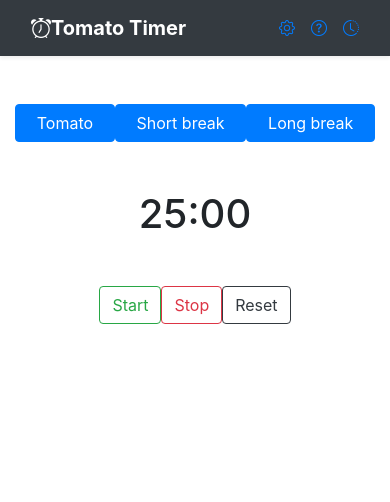
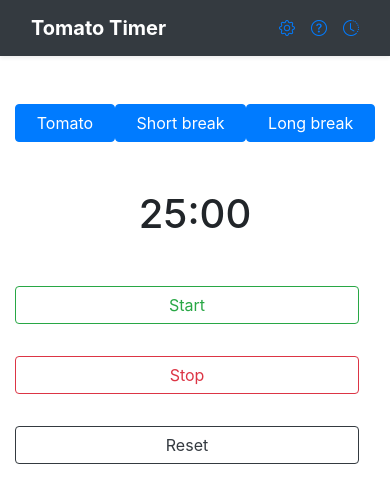
Before and after one commit to dr-star/tomato-timer, an Angular app: page / in a window 390 px wide. Shown: the top 502 px of the page. Built offline with nearby package versions, Linux system fonts and the light colour scheme.

Commit message:
Improve media query for mobile

```diff
--- a/src/app/app.component.css
+++ b/src/app/app.component.css
@@ -0,0 +1,7 @@
+.wrapper {
+  display: flex;
+  flex-direction: row;
+  align-items: stretch;
+  width: 100%;
+  height: 5em;
+}
--- a/src/app/app.component.html
+++ b/src/app/app.component.html
@@ -1,6 +1,7 @@
 <app-header (timerDurationChanged)="resetTimer()"></app-header>
+<div class="wrapper">
+  <div class="container">
+    <app-timer></app-timer>
 
-<div class="container mt-5">
-<app-timer></app-timer>
-
+  </div>
 </div>
--- a/src/app/header/header.component.css
+++ b/src/app/header/header.component.css
@@ -0,0 +1,3 @@
+@media (max-width: 425px) {
+  #icon_header {display:none;}
+}
--- a/src/app/header/header.component.html
+++ b/src/app/header/header.component.html
@@ -1,8 +1,8 @@
 <header>
-  <div class="navbar navbar-dark bg-dark shadow-sm">
+  <div class="navbar navbar-dark bg-dark shadow-sm mb-5">
     <div class="container">
       <a href="#" class="navbar-brand d-flex align-items-center">
-        <i class="bi-alarm"></i>
+        <i id="icon_header" class="bi-alarm mr-2"></i>
         <strong>Tomato Timer</strong>
       </a>
 
--- a/src/app/timer/timer.component.css
+++ b/src/app/timer/timer.component.css
@@ -0,0 +1,10 @@
+@media (max-width: 576px) {
+  #buttons-container {
+    flex-direction: column;
+  }
+
+  #middle-button {
+    margin-top: 2rem;
+    margin-bottom: 2rem;
+  }
+}
--- a/src/app/timer/timer.component.html
+++ b/src/app/timer/timer.component.html
@@ -1,15 +1,16 @@
-
 <div class="d-flex bd-highlight">
   <button class="btn btn-primary flex-fill bd-highlight" type="button" (click)="selectTomato()">Tomato</button>
-  <button class="btn btn-primary flex-fill bd-highlight" type="button" (click)="selectShortBreak()">Short break</button>
+  <button class="btn btn-primary flex-fill bd-highlight" type="button" (click)="selectShortBreak()">Short break
+  </button>
   <button class="btn btn-primary flex-fill bd-highlight" type="button" (click)="selectLongBreak()">Long break</button>
 </div>
 
 <h1 class="mt-5 text-center fs-1 fw-bold">{{remainingTime | date: "m:ss"}}</h1>
 
-
-<div class="d-flex bd-highlight justify-content-center mt-5">
-  <button type="button" class="btn btn-outline-success" (click)="start()" [disabled]="disableStartButton">Start</button>
-  <button type="button" class="btn btn-outline-danger" (click)="pause()" [disabled]="disableStopButton">Stop</button>
-  <button type="button" class="btn btn-outline-dark" (click)="reset()">Reset</button>
+<div id="buttons-container" class="d-flex bd-highlight justify-content-center mt-5">
+  <button type="button" class="btn btn-outline-success mr-3" (click)="start()" [disabled]="disableStartButton">Start
+  </button>
+  <button id="middle-button" type="button" class="btn btn-outline-danger mr-3" (click)="pause()" [disabled]="disableStopButton">Stop
+  </button>
+  <button type="button" class="btn btn-outline-dark mr-3" (click)="reset()">Reset</button>
 </div>
```
